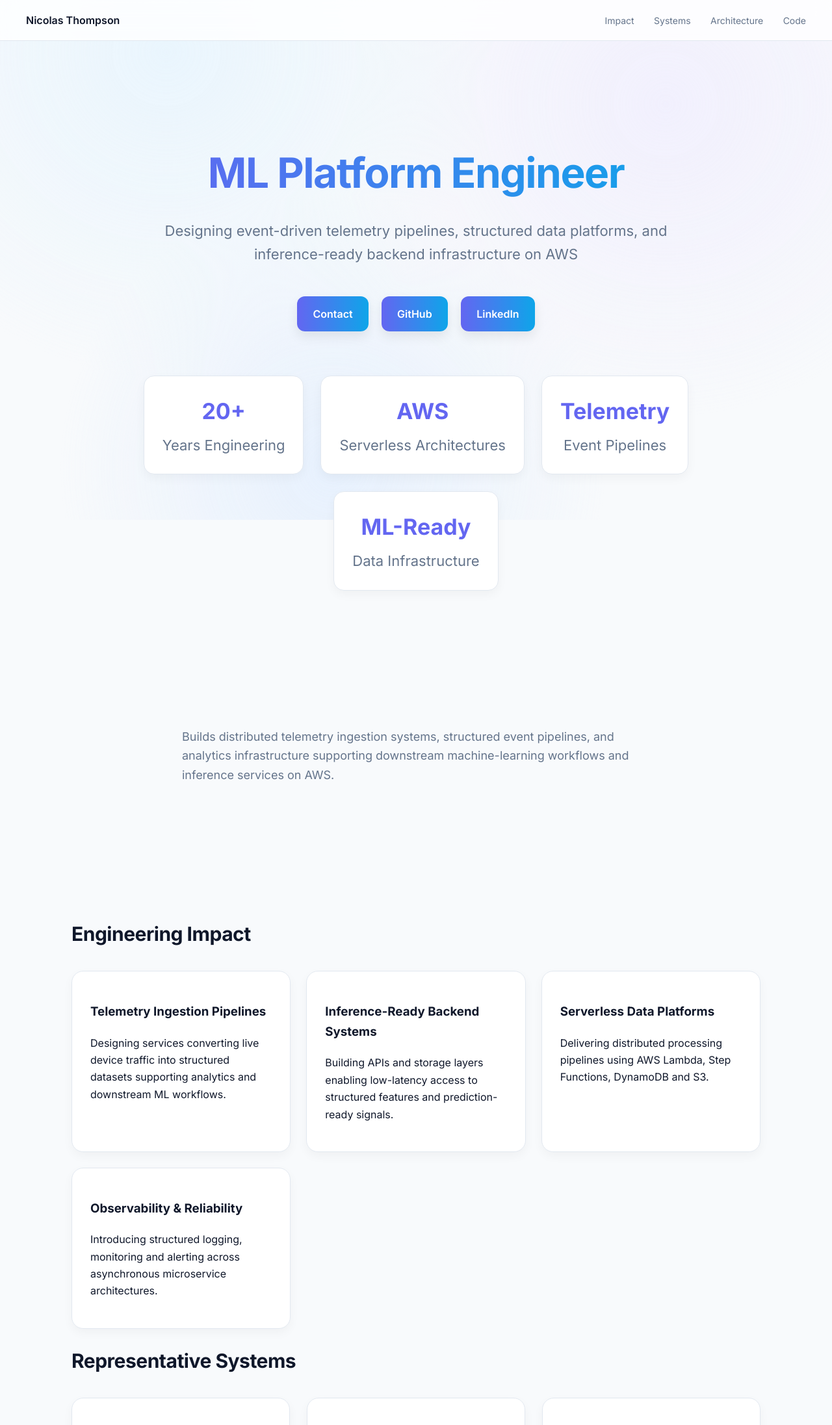
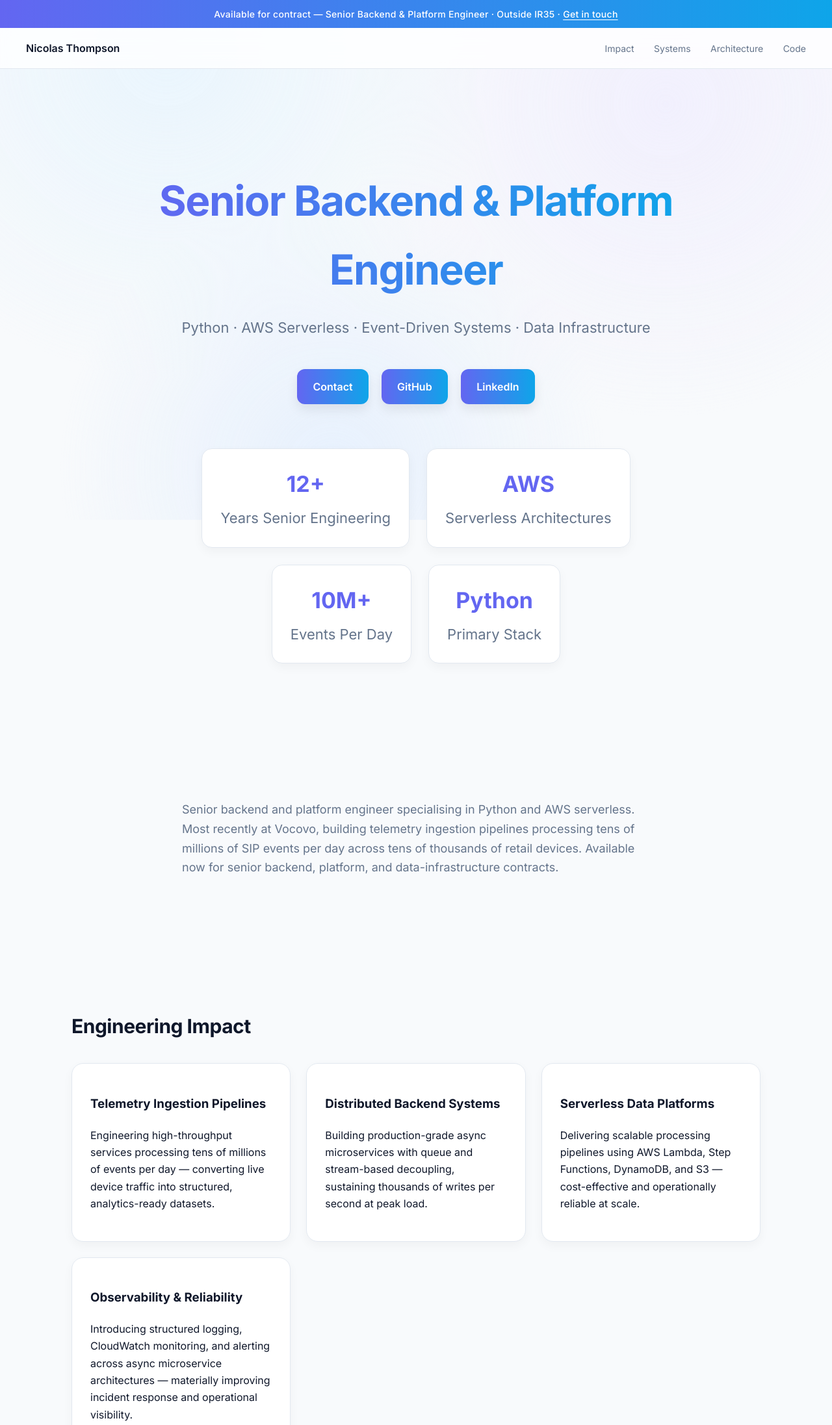
Before and after one commit to nic-thompson/nic-thompson.github.io, a plain HTML site: page index.html in a window 1280 px wide. Shown: the top 2193 px of the page at 65% size. Drawn offline with Linux system fonts and the light colour scheme; no server answers.

Commit message:
feat(site): update portfolio details and add availability banner

```diff
--- a/index.html
+++ b/index.html
@@ -4,17 +4,16 @@
 <meta charset="UTF-8" />
 <meta name="viewport" content="width=device-width, initial-scale=1" />
 
-<meta property="og:title" content="Nicolas Thompson – ML Platform Engineer">
+<meta property="og:title" content="Nicolas Thompson – Senior Backend & Platform Engineer">
 <meta property="og:description"
-content="Designing event-driven telemetry pipelines, structured data platforms and inference-ready backend infrastructure on AWS.">
+content="Senior backend and platform engineer specialising in Python, AWS serverless, and high-throughput event-driven systems. Available for contract.">
+<meta property="og:type" content="website">
+<meta property="og:url" content="https://nicolas-thompson.com">
 
-<meta property="og:type" content="website">
-<meta property="og:url" content="https://nicolast.dev">
-
-<title>Nicolas Thompson | ML Platform Engineer</title>
+<title>Nicolas Thompson | Senior Backend & Platform Engineer</title>
 
 <meta name="description"
-content="Designing event-driven telemetry pipelines, structured data platforms and ML-ready infrastructure on AWS.">
+content="Senior backend and platform engineer specialising in Python, AWS serverless, and event-driven systems. Available for contract work.">
 
 <link href="https://fonts.googleapis.com/css2?family=Inter:wght@300;400;500;600;700&family=JetBrains+Mono:wght@400;600&display=swap" rel="stylesheet"/>
 
@@ -79,6 +78,22 @@ text-decoration:none;
 }
 
 nav a:hover{color:var(--accent)}
+
+.available-banner{
+background:linear-gradient(90deg,var(--accent),var(--accent2));
+color:white;
+text-align:center;
+padding:10px 20px;
+font-size:14px;
+font-weight:500;
+letter-spacing:.3px;
+}
+
+.available-banner a{
+color:white;
+text-decoration:underline;
+text-underline-offset:3px;
+}
 
 .hero{
 padding:150px 20px 120px;
@@ -226,6 +241,11 @@ margin-top:80px;
 
 <body>
 
+<!-- Availability banner — remove once contracted -->
+<div class="available-banner">
+  Available for contract — Senior Backend &amp; Platform Engineer · Outside IR35 · <a href="mailto:hello@nicolas-thompson.com">Get in touch</a>
+</div>
+
 <nav>
 <div><strong>Nicolas Thompson</strong></div>
 <div>
@@ -239,15 +259,14 @@ margin-top:80px;
 
 <section class="hero">
 
-<h1>ML Platform Engineer</h1>
+<h1>Senior Backend &amp; Platform Engineer</h1>
 
 <p>
-Designing event-driven telemetry pipelines, structured data platforms,
-and inference-ready backend infrastructure on AWS
+Python · AWS Serverless · Event-Driven Systems · Data Infrastructure
 </p>
 
 <div class="hero-buttons">
-<a href="mailto:hello@nicolast.dev">Contact</a>
+<a href="mailto:hello@nicolas-thompson.com">Contact</a>
 <a href="https://github.com/nic-thompson" target="_blank">GitHub</a>
 <a href="https://linkedin.com/in/nicolas-giles-thompson" target="_blank">LinkedIn</a>
 </div>
@@ -256,8 +275,8 @@ and inference-ready backend infrastructure on AWS
 <div class="metrics">
 
 <div class="metric">
-<h3>20+</h3>
-<p>Years Engineering</p>
+<h3>12+</h3>
+<p>Years Senior Engineering</p>
 </div>
 
 <div class="metric">
@@ -266,13 +285,13 @@ and inference-ready backend infrastructure on AWS
 </div>
 
 <div class="metric">
-<h3>Telemetry</h3>
-<p>Event Pipelines</p>
+<h3>10M+</h3>
+<p>Events Per Day</p>
 </div>
 
 <div class="metric">
-<h3>ML-Ready</h3>
-<p>Data Infrastructure</p>
+<h3>Python</h3>
+<p>Primary Stack</p>
 </div>
 
 </div>
@@ -284,9 +303,10 @@ and inference-ready backend infrastructure on AWS
 
 <p style="max-width:720px;margin:auto;color:#64748b;font-size:18px">
 
-Builds distributed telemetry ingestion systems, structured event pipelines,
-and analytics infrastructure supporting downstream machine-learning workflows
-and inference services on AWS.
+Senior backend and platform engineer specialising in Python and AWS serverless.
+Most recently at Vocovo, building telemetry ingestion pipelines processing tens of millions
+of SIP events per day across tens of thousands of retail devices. Available now for
+senior backend, platform, and data-infrastructure contracts.
 
 </p>
 
@@ -303,22 +323,22 @@ and inference services on AWS.
 
 <div class="card">
 <h3>Telemetry Ingestion Pipelines</h3>
-<p>Designing services converting live device traffic into structured datasets supporting analytics and downstream ML workflows.</p>
+<p>Engineering high-throughput services processing tens of millions of events per day — converting live device traffic into structured, analytics-ready datasets.</p>
 </div>
 
 <div class="card">
-<h3>Inference-Ready Backend Systems</h3>
-<p>Building APIs and storage layers enabling low-latency access to structured features and prediction-ready signals.</p>
+<h3>Distributed Backend Systems</h3>
+<p>Building production-grade async microservices with queue and stream-based decoupling, sustaining thousands of writes per second at peak load.</p>
 </div>
 
 <div class="card">
 <h3>Serverless Data Platforms</h3>
-<p>Delivering distributed processing pipelines using AWS Lambda, Step Functions, DynamoDB and S3.</p>
+<p>Delivering scalable processing pipelines using AWS Lambda, Step Functions, DynamoDB, and S3 — cost-effective and operationally reliable at scale.</p>
 </div>
 
 <div class="card">
-<h3>Observability & Reliability</h3>
-<p>Introducing structured logging, monitoring and alerting across asynchronous microservice architectures.</p>
+<h3>Observability &amp; Reliability</h3>
+<p>Introducing structured logging, CloudWatch monitoring, and alerting across async microservice architectures — materially improving incident response and operational visibility.</p>
 </div>
 
 </div>
@@ -333,7 +353,7 @@ and inference services on AWS.
 
 <div class="card">
 <h3>Structured Telemetry Extraction Pipeline</h3>
-<p>Containerised SIP traffic listener reconstructing fragmented TCP streams via libpcap and producing ML-ready structured event datasets.</p>
+<p>Containerised SIP traffic listener reconstructing fragmented TCP streams via libpcap and producing structured event datasets landing hundreds of gigabytes in S3 daily.</p>
 
 <div class="badges">
 <span class="badge">Python</span>
@@ -346,7 +366,7 @@ and inference services on AWS.
 
 <div class="card">
 <h3>Event-Driven Analytics Data Platform</h3>
-<p>Asynchronous microservices processing operational telemetry streams into DynamoDB and S3 datasets supporting monitoring and downstream decision systems.</p>
+<p>Asynchronous microservices processing operational telemetry streams into DynamoDB and S3 datasets supporting monitoring and downstream analytics workflows.</p>
 
 <div class="badges">
 <span class="badge">AWS Lambda</span>
@@ -359,7 +379,7 @@ and inference services on AWS.
 
 <div class="card">
 <h3>Serverless Data Access APIs</h3>
-<p>Lambda and API Gateway services exposing structured datasets to analytics, automation workflows and ML-ready downstream consumers.</p>
+<p>Lambda and API Gateway services exposing structured datasets to analytics, automation workflows, and downstream consumers — with Cognito authentication and CloudWatch observability.</p>
 
 <div class="badges">
 <span class="badge">Lambda</span>
@@ -375,23 +395,27 @@ and inference services on AWS.
 
 <section id="architecture">
 
-<h2 class="section-title">Event-Driven ML Data Architecture</h2>
+<h2 class="section-title">Event-Driven Platform Architecture</h2>
 
 <div class="architecture">
 
 <svg viewBox="0 0 900 300">
 
 <rect x="50" y="120" width="140" height="60" fill="#e2e8f0" rx="10"/>
-<text x="120" y="155" fill="#0f172a" text-anchor="middle">Data Sources</text>
+<text x="120" y="148" fill="#0f172a" text-anchor="middle" font-family="Inter,system-ui" font-size="13">Device</text>
+<text x="120" y="165" fill="#0f172a" text-anchor="middle" font-family="Inter,system-ui" font-size="13">Traffic</text>
 
 <rect x="250" y="120" width="170" height="60" fill="#e2e8f0" rx="10"/>
-<text x="335" y="155" fill="#0f172a" text-anchor="middle">Feature Pipelines</text>
+<text x="335" y="148" fill="#0f172a" text-anchor="middle" font-family="Inter,system-ui" font-size="13">Ingestion</text>
+<text x="335" y="165" fill="#0f172a" text-anchor="middle" font-family="Inter,system-ui" font-size="13">Pipeline</text>
 
 <rect x="470" y="120" width="150" height="60" fill="#e2e8f0" rx="10"/>
-<text x="545" y="155" fill="#0f172a" text-anchor="middle">Model Training</text>
+<text x="545" y="148" fill="#0f172a" text-anchor="middle" font-family="Inter,system-ui" font-size="13">Structured</text>
+<text x="545" y="165" fill="#0f172a" text-anchor="middle" font-family="Inter,system-ui" font-size="13">Storage</text>
 
 <rect x="670" y="120" width="150" height="60" fill="#e2e8f0" rx="10"/>
-<text x="745" y="155" fill="#0f172a" text-anchor="middle">Inference APIs</text>
+<text x="745" y="148" fill="#0f172a" text-anchor="middle" font-family="Inter,system-ui" font-size="13">Analytics</text>
+<text x="745" y="165" fill="#0f172a" text-anchor="middle" font-family="Inter,system-ui" font-size="13">&amp; APIs</text>
 
 <line x1="190" y1="150" x2="250" y2="150" stroke="#6366f1" stroke-width="3"/>
 <line x1="420" y1="150" x2="470" y2="150" stroke="#6366f1" stroke-width="3"/>
@@ -400,8 +424,7 @@ and inference services on AWS.
 </svg>
 
 <p style="margin-top:26px;color:#64748b">
-Example architecture illustrating telemetry ingestion, feature pipelines,
-training workflows and inference-ready service layers.
+High-throughput telemetry ingestion → structured storage → analytics-ready data access layers.
 </p>
 
 </div>
@@ -420,7 +443,8 @@ training workflows and inference-ready service layers.
 
 
 <footer>
-© 2026 Nicolas Thompson • ML Platform Engineer
+© 2026 Nicolas Thompson • Senior Backend &amp; Platform Engineer • Bristol, UK<br>
+<a href="mailto:hello@nicolas-thompson.com" style="color:var(--muted)">hello@nicolas-thompson.com</a>
 </footer>
 
 
```
